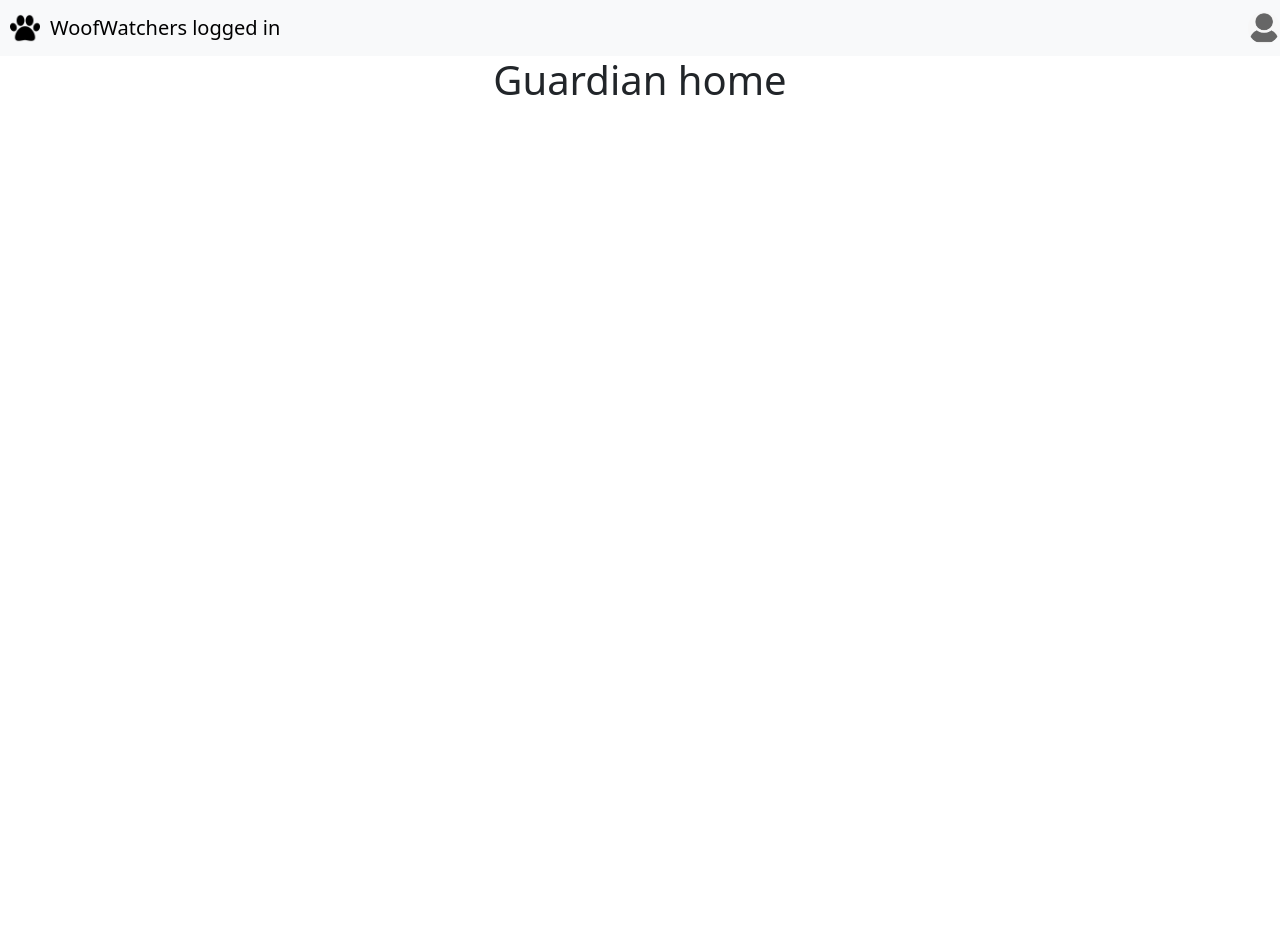
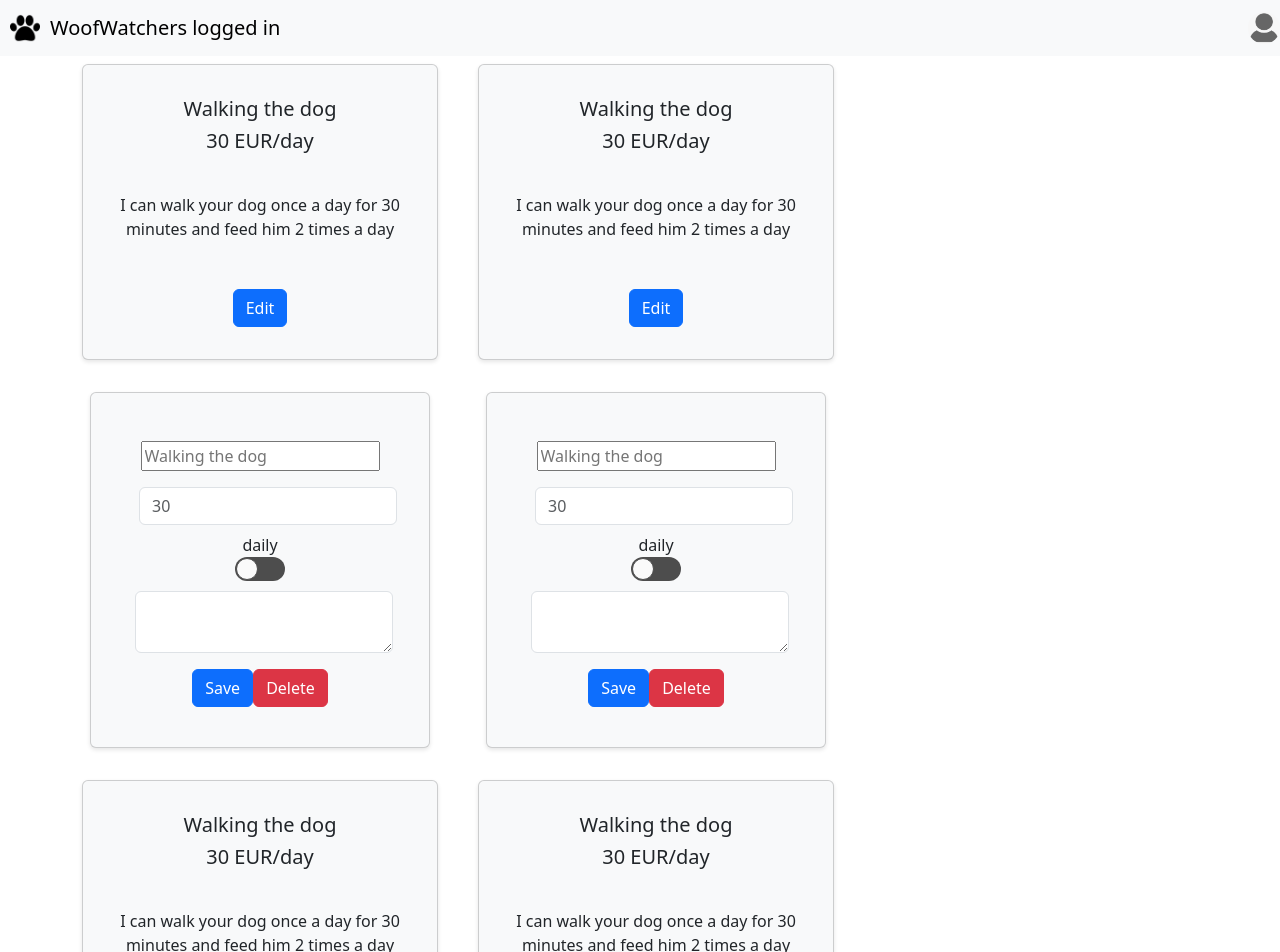
Before and after one commit to UNovak/WoofWatchers, a React (Create React App) app: page /guardian in a window 1280 px wide. Shown: the top 952 px of the page. Before the commit the page ends 800 px from the top, so only its background shows below. Built offline with nearby package versions, Linux system fonts and the light colour scheme; no server answers.

Commit message:
Guardian view, serviceCard
Added a few test cards to guardian view
Implemented the serviceCard
Added styling to serviceCard

```diff
--- a/package.json
+++ b/package.json
@@ -14,6 +14,7 @@
     "react-dom": "^18.2.0",
     "react-router-dom": "^6.15.0",
     "react-scripts": "5.0.1",
+    "react-toggle": "^4.1.3",
     "web-vitals": "^2.1.4"
   },
   "scripts": {
--- /dev/null
+++ b/src/components/serviceCard.jsx
@@ -0,0 +1,100 @@
+import React, { useState } from 'react'
+import Toggle from 'react-toggle'
+import 'react-toggle/style.css'
+
+const ServiceCard = ({ userData, viewMode }) => {
+  const [name, setName] = useState('Walking the dog')
+  const [rate, setRate] = useState(30)
+  const [hourly, setHourly] = useState(false)
+  const [description, setDescription] = useState(
+    'I can walk your dog once a day for 30 minutes and feed him 2 times a day'
+  )
+
+  const getRateDisplay = () => {
+    return hourly ? rate + ' EUR/h' : rate + ' EUR/day'
+  }
+
+  const switchPricing = () => {
+    setHourly(!hourly)
+  }
+
+  const renderCard = () => {
+    if (viewMode === 'look') {
+      return (
+        <div className='card bg-light mb-2 mt-2 animal-card'>
+          <div className='card-body'>
+            <h5 className='card-title'>{name}</h5>
+            <h5 className='card-title'>{getRateDisplay()}</h5>
+            <div className='card-body'></div>
+            <p className='card-text'>{description}</p>
+          </div>
+
+          <div className='card-body'>
+            <button className='btn btn-primary mt-3'>Edit</button>
+          </div>
+        </div>
+      )
+    } else if (viewMode === 'search-result') {
+      return (
+        <div className='card bg-light mb-2 mt-2 animal-card'>
+          <div className='card-body'>
+            <h5 className='card-title'>{name}</h5>
+            <h5 className='card-title'>{getRateDisplay()}</h5>
+            <div className='card-body'></div>
+            <p className='card-text'>{description}</p>
+          </div>
+
+          <div className='card-body'>
+            <button className='btn btn-primary mt-3'>Book</button>
+          </div>
+        </div>
+      )
+    } else {
+      return (
+        <div className='card bg-light m-2 animal-card'>
+          <div className='card-body'>
+            <form className='m-2'>
+              <input
+                id='name'
+                type='text'
+                className='form-control-xl m-2'
+                placeholder={name}
+              />
+              <input
+                className='form-control m-2'
+                id='rate'
+                type='text'
+                placeholder={rate}
+                onChange={e => setRate(e.target.value)}
+              />
+
+              <label>
+                <div>{hourly ? 'hourly' : 'daily'}</div>
+                <Toggle
+                  defaultChecked={hourly}
+                  icons={false}
+                  onChange={switchPricing}
+                />
+              </label>
+
+              <textarea className='form-control m-1' id='description' />
+              <div className='mt-3'>
+                <input
+                  type='submit'
+                  value='Save'
+                  className='btn btn-primary mr-1'
+                  onClick={() => console.log('rate:' + rate)}
+                />
+                <button className='btn btn-danger ml-1'>Delete</button>
+              </div>
+            </form>
+          </div>
+        </div>
+      )
+    }
+  }
+
+  return <div>{renderCard()}</div>
+}
+
+export default ServiceCard
--- a/src/views/guardian.jsx
+++ b/src/views/guardian.jsx
@@ -1,7 +1,31 @@
-import React from "react"
+import React from 'react'
+import ServiceCard from '../components/serviceCard'
 
-const Guardian = () => {
-  return (<h1>Guardian home</h1>)
+const Owner = () => {
+  return (
+    <div className='container auth-container'>
+      <div className='row card-container'>
+        <div className='col-lg-4 col-md-6 col-sm-12'>
+          <ServiceCard viewMode={'look'} id={1} />
+        </div>
+        <div className='col-lg-4 col-md-6 col-sm-12'>
+          <ServiceCard viewMode={'look'} id={2} />
+        </div>
+        <div className='col-lg-4 col-md-6 col-sm-12'>
+          <ServiceCard viewMode={'edit'} id={3} />
+        </div>
+        <div className='col-lg-4 col-md-6 col-sm-12'>
+          <ServiceCard viewMode={'edit'} id={4} />
+        </div>
+        <div className='col-lg-4 col-md-6 col-sm-12'>
+          <ServiceCard viewMode={'search-result'} id={1} />
+        </div>
+        <div className='col-lg-4 col-md-6 col-sm-12'>
+          <ServiceCard viewMode={'search-result'} id={1} />
+        </div>
+      </div>
+    </div>
+  )
 }
 
-export default Guardian
+export default Owner
```
Also changed, not shown: 1 other file (tests, documents, lock files or other folders).
